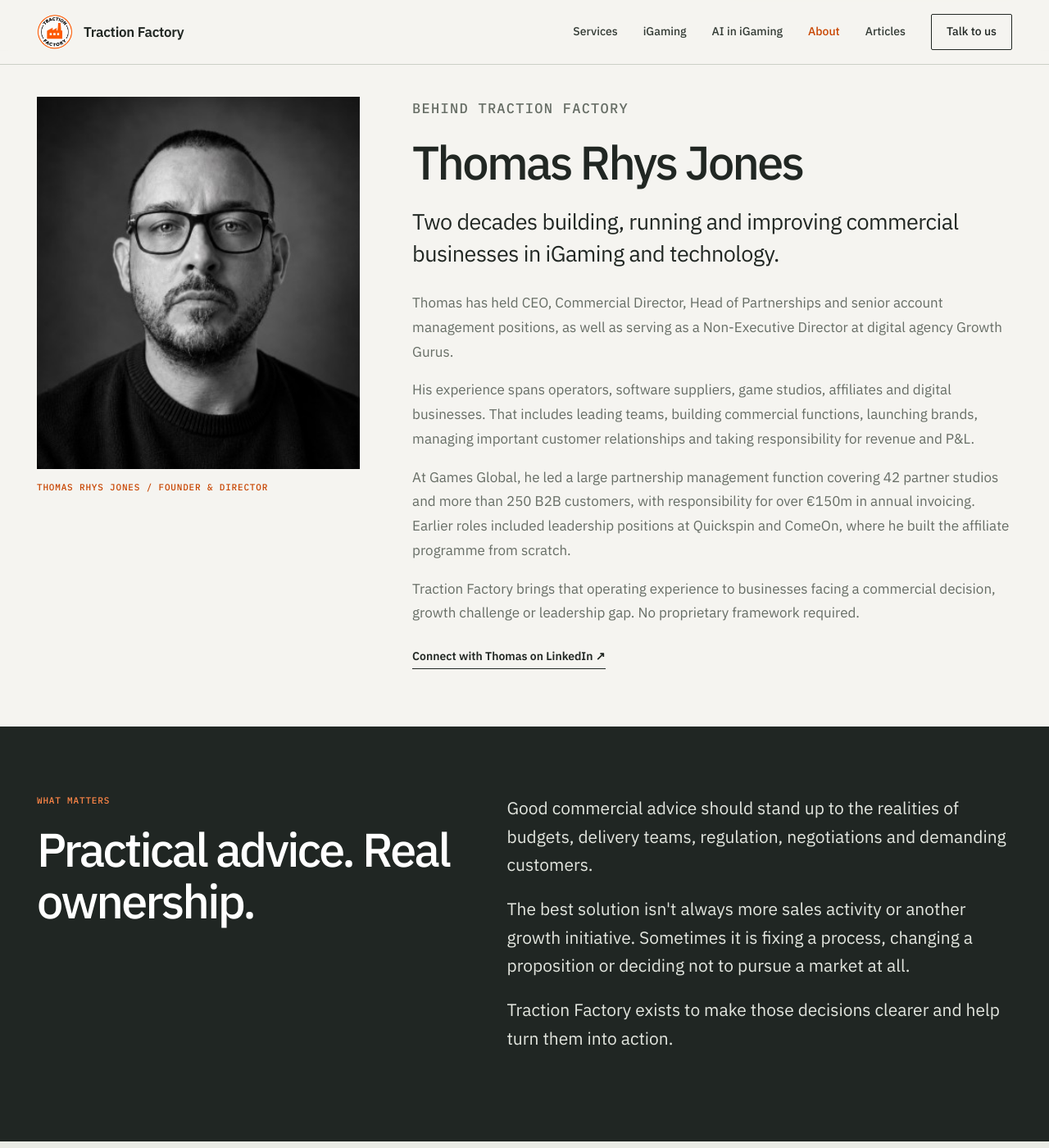
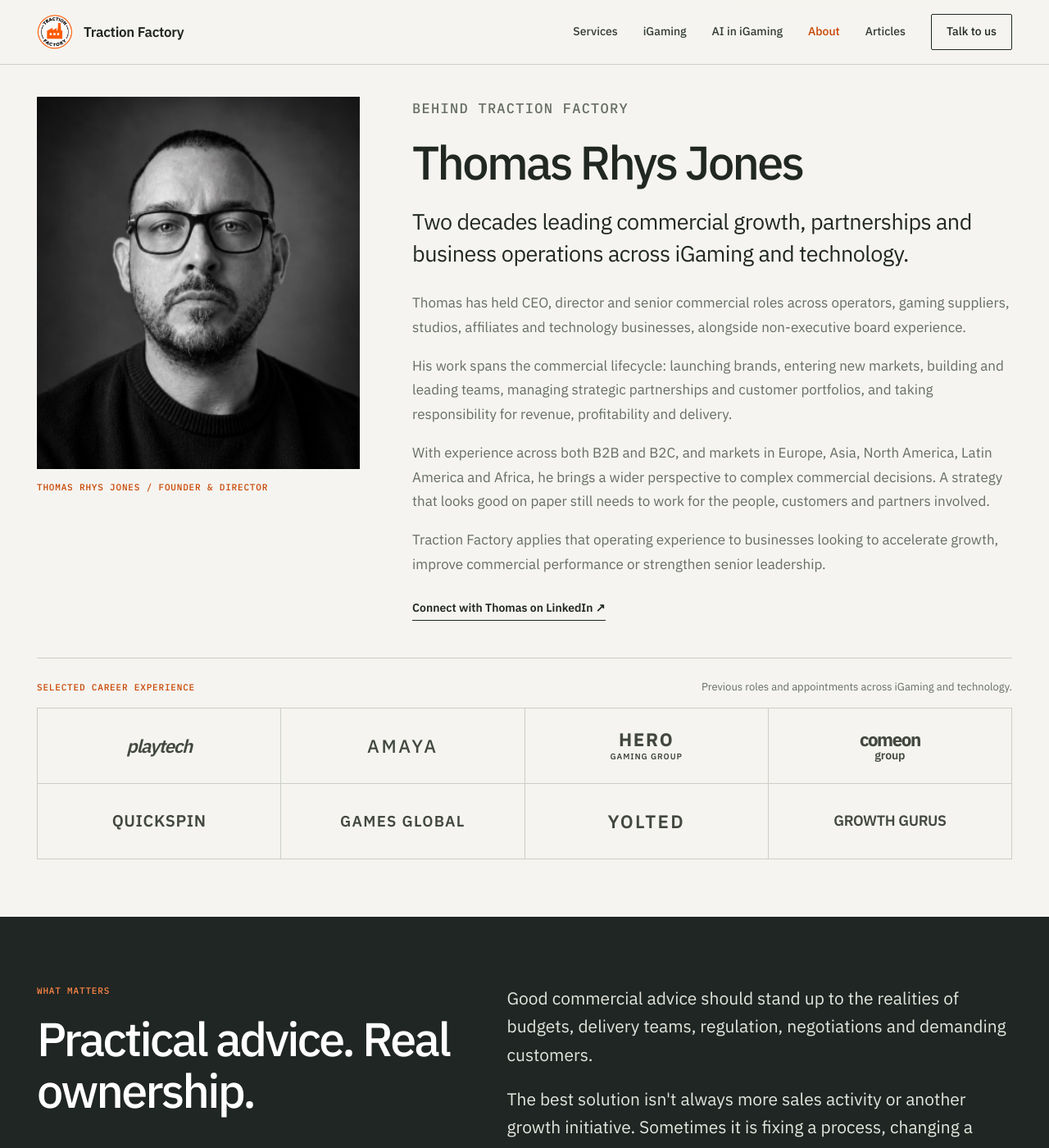
Before and after one commit to thomasrhysjones-hub/traction-factory-site, a Jekyll site: the page built from about/index.html, in a window 1280 px wide and 1400 px high, scrolled down 437 px. Shown: the whole window at 82% size. Built offline with Jekyll 4.4.1, drawn with Linux system fonts in a browser that asks for light colours.

Commit message:
Broaden About founder profile and career wordmark strip (#13)
Replace employer-heavy CV copy with senior commercial operating profile across sectors/markets, and a responsive strip of selected former companies.

```diff
--- a/about/index.html
+++ b/about/index.html
@@ -18,12 +18,28 @@ permalink: /about/
     <div class="founder-bio">
       <p class="eyebrow">Behind Traction Factory</p>
       <h2>Thomas Rhys Jones</h2>
-      <p class="bio-lead">Two decades building, running and improving commercial businesses in iGaming and technology.</p>
-      <p>Thomas has held CEO, Commercial Director, Head of Partnerships and senior account management positions, as well as serving as a Non-Executive Director at digital agency Growth Gurus.</p>
-      <p>His experience spans operators, software suppliers, game studios, affiliates and digital businesses. That includes leading teams, building commercial functions, launching brands, managing important customer relationships and taking responsibility for revenue and P&amp;L.</p>
-      <p>At Games Global, he led a large partnership management function covering 42 partner studios and more than 250 B2B customers, with responsibility for over €150m in annual invoicing. Earlier roles included leadership positions at Quickspin and ComeOn, where he built the affiliate programme from scratch.</p>
-      <p>Traction Factory brings that operating experience to businesses facing a commercial decision, growth challenge or leadership gap. No proprietary framework required.</p>
+      <p class="bio-lead">Two decades leading commercial growth, partnerships and business operations across iGaming and technology.</p>
+      <p>Thomas has held CEO, director and senior commercial roles across operators, gaming suppliers, studios, affiliates and technology businesses, alongside non-executive board experience.</p>
+      <p>His work spans the commercial lifecycle: launching brands, entering new markets, building and leading teams, managing strategic partnerships and customer portfolios, and taking responsibility for revenue, profitability and delivery.</p>
+      <p>With experience across both B2B and B2C, and markets in Europe, Asia, North America, Latin America and Africa, he brings a wider perspective to complex commercial decisions. A strategy that looks good on paper still needs to work for the people, customers and partners involved.</p>
+      <p>Traction Factory applies that operating experience to businesses looking to accelerate growth, improve commercial performance or strengthen senior leadership.</p>
       <a href="https://www.linkedin.com/in/thomasrhysjones/" target="_blank" rel="noopener noreferrer" class="text-link">Connect with Thomas on LinkedIn ↗</a>
+    </div>
+  </div>
+  <div class="shell career-history" aria-label="Selected previous career experience">
+    <div class="career-history-header">
+      <p class="eyebrow">Selected career experience</p>
+      <p>Previous roles and appointments across iGaming and technology.</p>
+    </div>
+    <div class="career-marks" role="list" aria-label="Companies in Thomas's career">
+      <div role="listitem"><span class="career-wordmark wordmark-playtech">playtech</span></div>
+      <div role="listitem"><span class="career-wordmark wordmark-amaya">AMAYA</span></div>
+      <div role="listitem"><span class="career-wordmark wordmark-hero">HERO <small>GAMING GROUP</small></span></div>
+      <div role="listitem"><span class="career-wordmark wordmark-comeon">comeon <small>group</small></span></div>
+      <div role="listitem"><span class="career-wordmark wordmark-quickspin">QUICKSPIN</span></div>
+      <div role="listitem"><span class="career-wordmark wordmark-gamesglobal">GAMES GLOBAL</span></div>
+      <div role="listitem"><span class="career-wordmark wordmark-yolted">YOLTED</span></div>
+      <div role="listitem"><span class="career-wordmark wordmark-growthgurus">GROWTH GURUS</span></div>
     </div>
   </div>
 </section>
--- a/styles.css
+++ b/styles.css
@@ -922,3 +922,83 @@ footer { padding: 30px 0 38px; background: var(--paper); }
     font-size: 16px;
   }
 }
+
+
+/* About: former-career wordmarks without implying Traction Factory clients.
+   These are restrained typographic marks, not copies of protected logo artwork. */
+.career-history {
+  margin-top: 45px;
+  padding-top: 25px;
+  border-top: 1px solid var(--line);
+}
+.career-history-header {
+  display: flex;
+  justify-content: space-between;
+  align-items: baseline;
+  flex-wrap: wrap;
+  gap: 8px 28px;
+  margin-bottom: 15px;
+}
+.career-history-header .eyebrow { margin: 0; }
+.career-history-header > p:last-child {
+  margin: 0;
+  font-size: 13px;
+  color: var(--muted);
+}
+.career-marks {
+  display: grid;
+  grid-template-columns: repeat(4, minmax(0, 1fr));
+  border-top: 1px solid var(--line);
+  border-left: 1px solid var(--line);
+}
+.career-marks > div {
+  min-width: 0;
+  min-height: 92px;
+  padding: 18px 16px;
+  display: flex;
+  align-items: center;
+  justify-content: center;
+  text-align: center;
+  border-right: 1px solid var(--line);
+  border-bottom: 1px solid var(--line);
+}
+.career-wordmark {
+  display: inline-block;
+  color: #424840;
+  font-family: var(--body-font);
+  font-size: clamp(18px, 1.75vw, 24px);
+  font-weight: 600;
+  line-height: 1.04;
+  letter-spacing: -.03em;
+  white-space: nowrap;
+}
+.career-wordmark small {
+  display: block;
+  font-size: .45em;
+  font-weight: 600;
+  letter-spacing: .09em;
+  margin-top: 4px;
+}
+.wordmark-playtech { font-weight: 600; font-style: italic; letter-spacing: -.055em; }
+.wordmark-amaya { letter-spacing: .115em; font-weight: 500; }
+.wordmark-hero { font-weight: 700; letter-spacing: .075em; }
+.wordmark-comeon { font-weight: 700; letter-spacing: -.065em; }
+.wordmark-comeon small { letter-spacing: -.01em; font-size: .63em; margin-top: 0; }
+.wordmark-quickspin { font-size: clamp(16px, 1.55vw, 21px); letter-spacing: .03em; }
+.wordmark-gamesglobal { font-size: clamp(15px, 1.45vw, 20px); letter-spacing: .07em; }
+.wordmark-yolted { letter-spacing: .1em; font-weight: 600; }
+.wordmark-growthgurus { font-size: clamp(15px, 1.4vw, 19px); letter-spacing: -.02em; }
+
+@media (max-width: 850px) {
+  .career-marks { grid-template-columns: repeat(2, minmax(0, 1fr)); }
+  .career-history { margin-top: 34px; }
+  .career-wordmark { font-size: 22px; }
+  .wordmark-quickspin, .wordmark-gamesglobal, .wordmark-growthgurus { font-size: 19px; }
+}
+@media (max-width: 620px) {
+  .career-history { margin-top: 30px; padding-top: 20px; }
+  .career-history-header { align-items: start; flex-direction: column; gap: 7px; }
+  .career-marks > div { min-height: 76px; padding: 14px 10px; }
+  .career-wordmark { font-size: 19px; }
+  .wordmark-quickspin, .wordmark-gamesglobal, .wordmark-growthgurus { font-size: 15px; }
+}
```
